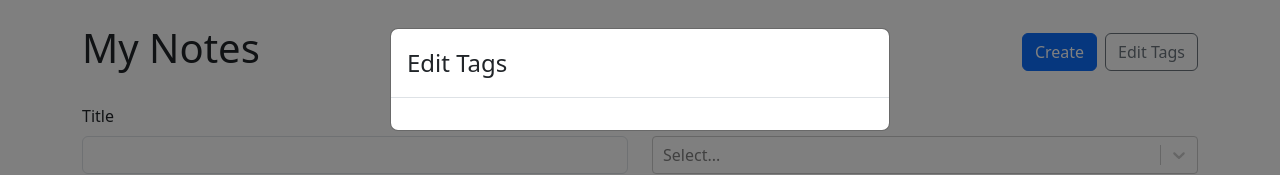
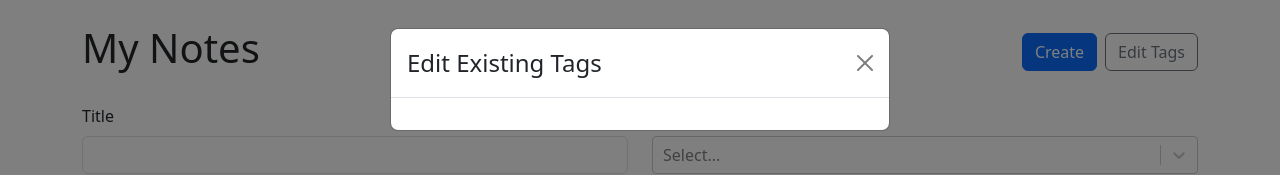
Before and after one commit to ShayneMn/react-notes-app, a React (Vite) app: page / in a window 1280 px wide. Both pictures are taken after a click on the button "Edit Tags". Shown: the top 175 px of the page. Built offline with nearby package versions, Linux system fonts and the light colour scheme.

Commit message:
Add Close Button to Edit Tags Modal

```diff
--- a/src/components/EditTagsModal.tsx
+++ b/src/components/EditTagsModal.tsx
@@ -1,4 +1,12 @@
-import { Button, Col, Form, Modal, Row, Stack } from "react-bootstrap";
+import {
+  Button,
+  CloseButton,
+  Col,
+  Form,
+  Modal,
+  Row,
+  Stack,
+} from "react-bootstrap";
 import { Tag } from "../App";
 
 type EditTagsModal = {
@@ -19,7 +27,8 @@ export function EditTagsModal({
   return (
     <Modal show={show} onHide={handleClose}>
       <Modal.Header>
-        <Modal.Title>Edit Tags</Modal.Title>
+        <Modal.Title>Edit Existing Tags</Modal.Title>
+        <CloseButton onClick={handleClose} />
       </Modal.Header>
       <Modal.Body>
         <Form>
```
